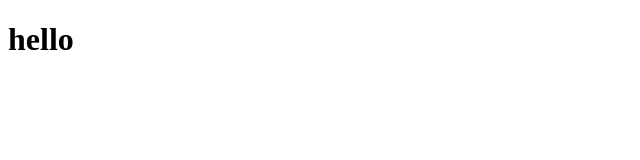
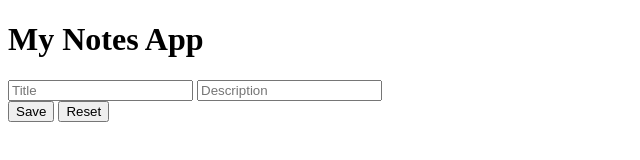
Before and after one commit to nitish312/List-Notes, a plain HTML site: page index.html in a window 1280 px wide. Shown: the whole page, without its empty margins (0-640 px from the left). Drawn offline with Linux system fonts and the light colour scheme.

Commit message:
note layout added

```diff
--- a/index.html
+++ b/index.html
@@ -10,7 +10,22 @@
 </head>
 
 <body>
-    <h1>hello</h1>
+    <!-- <h1>hello</h1> -->
+    <main>
+        <h1 id="heading">My Notes App</h1>
+
+        <div class="container">
+            <input id="title" type="text" placeholder="Title" />
+            <input id="notes" type="text" placeholder="Description" required />
+            <div class="btn-container">
+                <button id="save-btn">Save</button>
+                <button id="reset">Reset</button>
+            </div>
+        </div>
+
+        <div class="storage-container"></div>
+    </main>
+
     <script src="JS/script.js"></script>
 </body>
 
```
